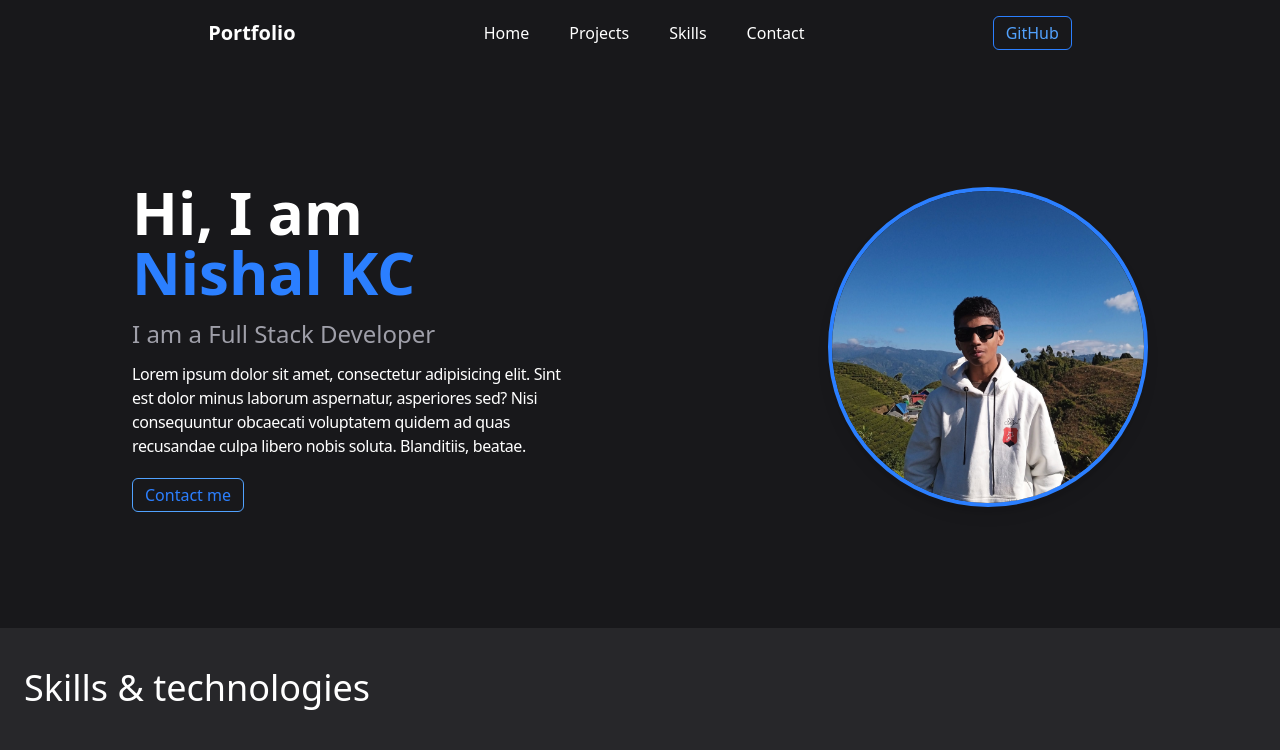
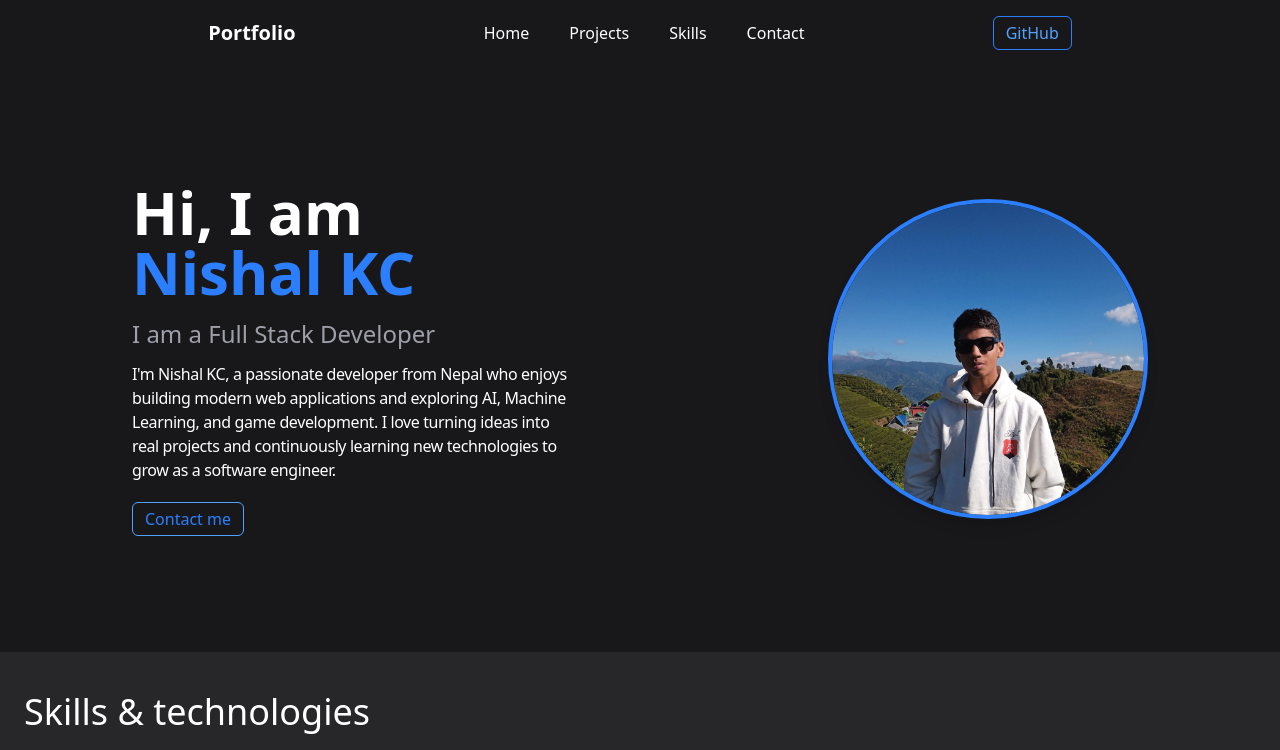
Before and after one commit to NishalKC/portfolio--Nishal, a React (Vite) app: page / in a window 1280 px wide. Shown: the top 750 px of the page. Built offline with nearby package versions, Linux system fonts and the light colour scheme.

Commit message:
replacing random paragraph with description

```diff
--- a/src/components/Home.jsx
+++ b/src/components/Home.jsx
@@ -9,7 +9,12 @@ const Home = () => {
         <p className="mt-4 text-xl text-zinc-400 md:text-2xl">
           I am a Full Stack Developer
         </p>
-        <p className="mt-3 w-90 md:w-110 tracking-tight">Lorem ipsum dolor sit amet, consectetur adipisicing elit. Sint est dolor minus laborum aspernatur, asperiores sed? Nisi consequuntur obcaecati voluptatem quidem ad quas recusandae culpa libero nobis soluta. Blanditiis, beatae.</p>
+        <p className="mt-3 w-90 md:w-110 tracking-tight">
+            I'm Nishal KC, a passionate developer from Nepal who enjoys building modern web
+            applications and exploring AI, Machine Learning, and game development. I love
+            turning ideas into real projects and continuously learning new technologies to
+            grow as a software engineer.
+          </p>
         <button className="text-blue-500 border border-blue-400 px-3 py-1 mt-5 rounded-md">Contact me</button>
       </div>
       <div className="flex justify-center">
```
